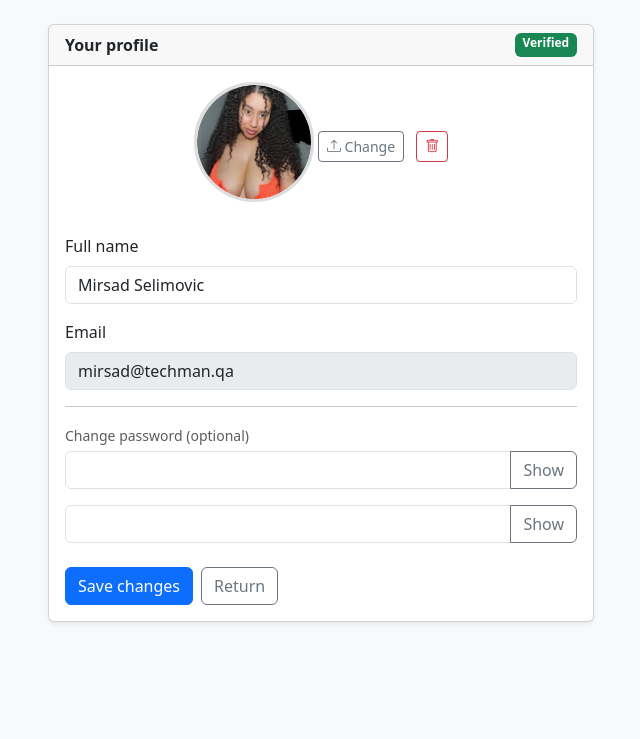
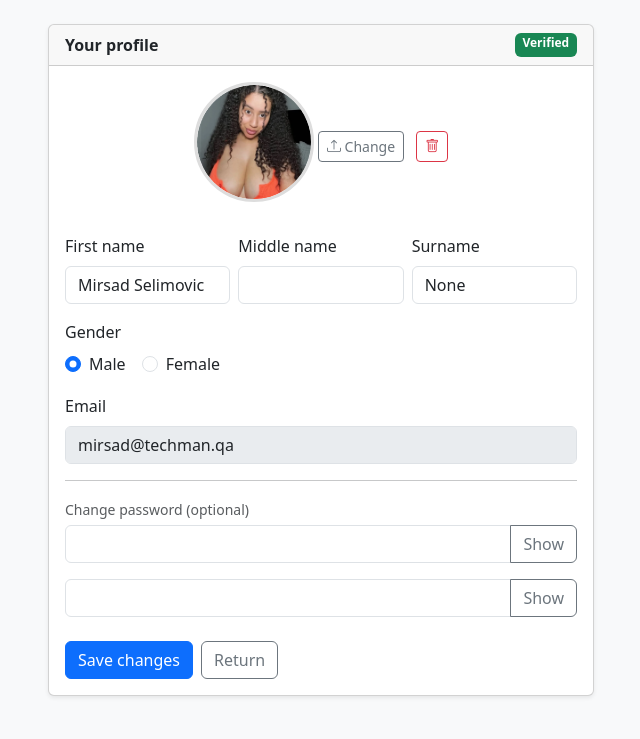
Before and after one commit to RimSo/letter-tracker, a Flask app: page /profile in a window 1280 px wide. Shown: the part 61-800 px from the top of the page, without its empty margins (319-959 px from the left). Run offline with Flask 3, Linux system fonts and the light colour scheme; a user stored in the database is signed in; some libraries are stand-ins or nearby versions.

Commit message:
profile_update
updated profile but still need to work on name fields

```diff
--- a/app.py
+++ b/app.py
@@ -59,12 +59,16 @@
 # Users (SQLite)
 # ---------------------------------------------------------------------
 class User(UserMixin):
-    def __init__(self, id_, email, name, avatar_path=None, is_admin=0):
+    def __init__(self, id_, email, name, avatar_path=None, is_admin=0, gender=None, first_name=None, middle_name=None, surname=None):
         self.id = str(id_)
         self.email = email
-        self.name = name
+        self.name = name  # Keep for backward compatibility
         self.avatar_path = avatar_path
         self.is_admin = bool(is_admin)
+        self.gender = gender
+        self.first_name = first_name or name  # Fallback to name
+        self.middle_name = middle_name
+        self.surname = surname
 
 
 def _users_conn():
@@ -113,6 +117,15 @@
 
     if "last_password_change" not in cols:
         conn.execute("ALTER TABLE users ADD COLUMN last_password_change TIMESTAMP")
+    if "gender" not in cols:
+        conn.execute("ALTER TABLE users ADD COLUMN gender TEXT")
+    if "first_name" not in cols:
+        conn.execute("ALTER TABLE users ADD COLUMN first_name TEXT")
+    if "middle_name" not in cols:
+        conn.execute("ALTER TABLE users ADD COLUMN middle_name TEXT")
+    if "surname" not in cols:
+        conn.execute("ALTER TABLE users ADD COLUMN surname TEXT")
+
     conn.commit()
 
 
@@ -122,12 +135,11 @@
         ensure_users_table()
         app._auth_initialized = True
 
-
 @login_manager.user_loader
 def load_user(user_id):
     with _users_conn() as conn:
         row = conn.execute(
-            "SELECT id, email, name, avatar_path, is_admin FROM users WHERE id = ?",
+            "SELECT id, email, name, avatar_path, is_admin, gender, first_name, middle_name, surname FROM users WHERE id = ?",
             (user_id,)
         ).fetchone()
     if row:
@@ -136,7 +148,8 @@
             email=row["email"],
             name=row["name"],
             avatar_path=row["avatar_path"],
-            is_admin=row["is_admin"]
+            is_admin=row["is_admin"],
+            gender=row["gender"] if "gender" in row.keys() else None
         )
     return None
 
@@ -969,15 +982,25 @@
 @login_required
 def profile():
     if request.method == "POST":
-        name = request.form.get("name").strip()
+        first_name = (request.form.get("first_name") or "").strip()
+        middle_name = (request.form.get("middle_name") or "").strip()
+        surname = (request.form.get("surname") or "").strip()
+        gender = request.form.get("gender")
         new_pass = request.form.get("new_password") or ""
         confirm = request.form.get("confirm_password") or ""
 
-        # --- Update name ---
+        # --- Update name fields and gender ---
         with _users_conn() as conn:
-            conn.execute("UPDATE users SET name = ? WHERE id = ?", (name, current_user.id))
+            conn.execute(
+                "UPDATE users SET first_name = ?, middle_name = ?, surname = ?, gender = ? WHERE id = ?",
+                (first_name, middle_name, surname, gender, current_user.id)
+            )
             conn.commit()
-        current_user.name = name
+
+        current_user.first_name = first_name
+        current_user.middle_name = middle_name
+        current_user.surname = surname
+        current_user.gender = gender
 
         # --- Update password ---
         if new_pass:
@@ -996,25 +1019,21 @@
                 conn.commit()
             flash("Password updated.", "success")
 
-        # --- Update avatar (resize 256px, circle crop, SVG/WebP support, delete old, 1MB limit) ---
+        # --- Update avatar ---
         file = request.files.get("avatar")
         if file and file.filename:
-            # Read file into memory
             data = file.read()
 
-            # 1 MB size check
-            if len(data) > (1 * 1024 * 1024):  # 1 MB
+            if len(data) > (1 * 1024 * 1024):
                 flash("Avatar must be at most 1 MB.", "danger")
                 return redirect(url_for("profile"))
 
-            # Allowed extensions
             ext = file.filename.rsplit(".", 1)[1].lower()
             allowed = {"jpg", "jpeg", "png", "gif", "webp", "svg"}
             if ext not in allowed:
-                flash("Invalid avatar type. Allowed: JPG, PNG, GIF, WEBP, SVG.", "danger")
+                flash("Invalid avatar type.", "danger")
                 return redirect(url_for("profile"))
 
-            # Remove previous avatar file if exists
             if getattr(current_user, "avatar_path", None):
                 old_path = os.path.join(AVATAR_DIR, current_user.avatar_path)
                 try:
@@ -1023,15 +1042,12 @@
                 except OSError:
                     pass
 
-            # --- If SVG, save directly without processing ---
             if ext == "svg":
                 filename = f"user_{current_user.id}.svg"
                 save_path = os.path.join(AVATAR_DIR, filename)
                 with open(save_path, "wb") as f:
                     f.write(data)
-
             else:
-                # --- Raster image: resize + circle crop ---
                 try:
                     img = Image.open(io.BytesIO(data))
                 except Exception:
@@ -1041,19 +1057,15 @@
                 img = img.convert("RGBA")
                 img = ImageOps.fit(img, (256, 256), Image.LANCZOS)
 
-                # Create circle mask
                 mask = Image.new("L", (256, 256), 0)
                 draw = ImageDraw.Draw(mask)
                 draw.ellipse((0, 0, 256, 256), fill=255)
                 img.putalpha(mask)
 
-                # Save final PNG regardless of original format
                 filename = f"user_{current_user.id}.png"
                 save_path = os.path.join(AVATAR_DIR, filename)
                 img.save(save_path, format="PNG")
 
-
-            # Save to DB
             with _users_conn() as conn:
                 conn.execute(
                     "UPDATE users SET avatar_path = ? WHERE id = ?",
--- a/templates/index.html
+++ b/templates/index.html
@@ -11,7 +11,7 @@
 <div class="card shadow-sm mb-3">
   <div class="card-header bg-white d-flex justify-content-between align-items-center"
        data-bs-toggle="collapse" data-bs-target="#addLetterCollapse" style="cursor:pointer;">
-    <strong>Add Letter</strong>
+    <strong>Add Letter Form</strong>
     <span class="arrow-icon">&#9656;</span>
   </div>
 
--- a/templates/profile.html
+++ b/templates/profile.html
@@ -55,10 +55,41 @@
 
           </div>
 
+          <!-- Name Fields in One Row -->
+          <div class="row g-2">
+            <div class="col-md-4">
+              <label class="form-label">First name</label>
+              <input name="first_name" class="form-control" value="{{ current_user.first_name }}" required>
+            </div>
+            <div class="col-md-4">
+              <label class="form-label">Middle name</label>
+              <input name="middle_name" class="form-control" value="{{ current_user.middle_name or '' }}">
+            </div>
+            <div class="col-md-4">
+              <label class="form-label">Surname</label>
+              <input name="surname" class="form-control" value="{{ current_user.surname }}" required>
+            </div>
+          </div>
 
-          <!-- Name -->
-          <label class="form-label">Full name</label>
-          <input name="name" class="form-control" value="{{ current_user.name }}" required>
+          <!-- Gender -->
+          <label class="form-label mt-3">Gender</label>
+          <div class="d-flex gap-3">
+            <div class="form-check">
+              <input class="form-check-input" type="radio" name="gender" id="male" value="male"
+                     {% if current_user.gender == 'male' %}checked{% endif %}>
+              <label class="form-check-label" for="male">
+                Male
+              </label>
+            </div>
+
+            <div class="form-check">
+              <input class="form-check-input" type="radio" name="gender" id="female" value="female"
+                     {% if current_user.gender == 'female' %}checked{% endif %}>
+              <label class="form-check-label" for="female">
+                Female
+              </label>
+            </div>
+          </div>
 
           <!-- Email -->
           <label class="form-label mt-3">Email</label>
```
Also changed, not shown: users.sqlite.
